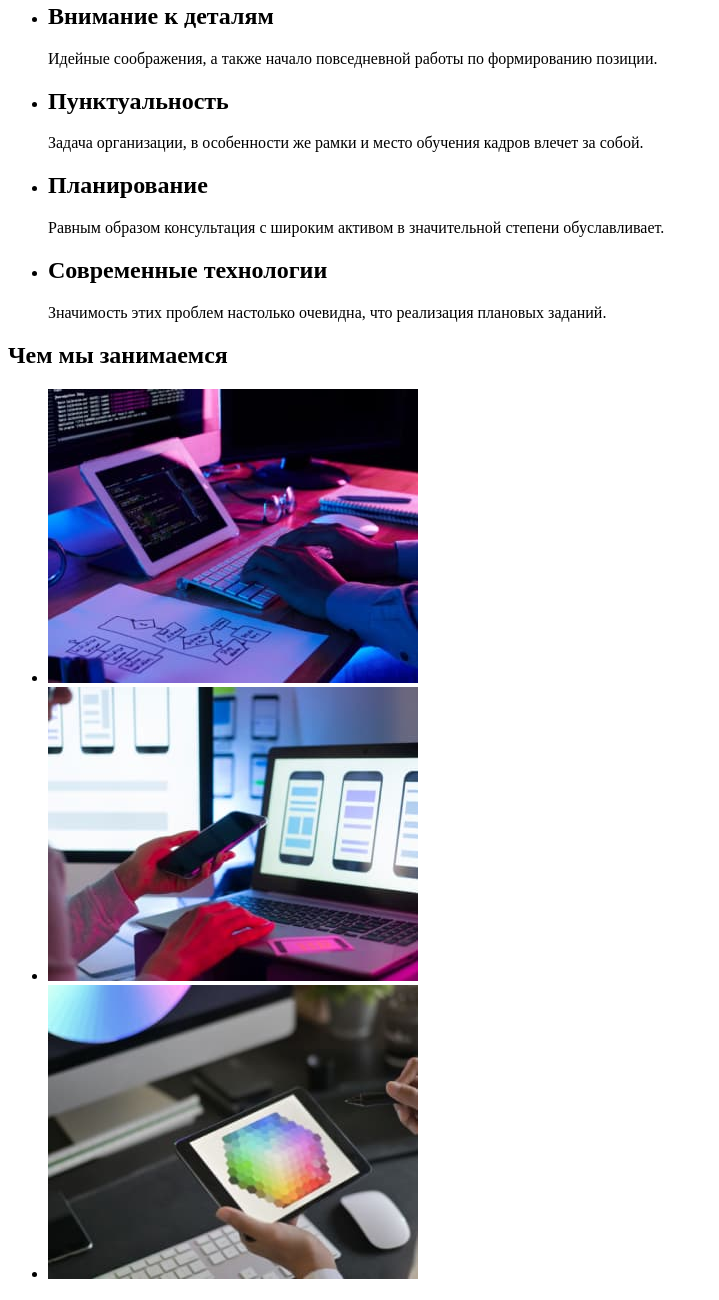
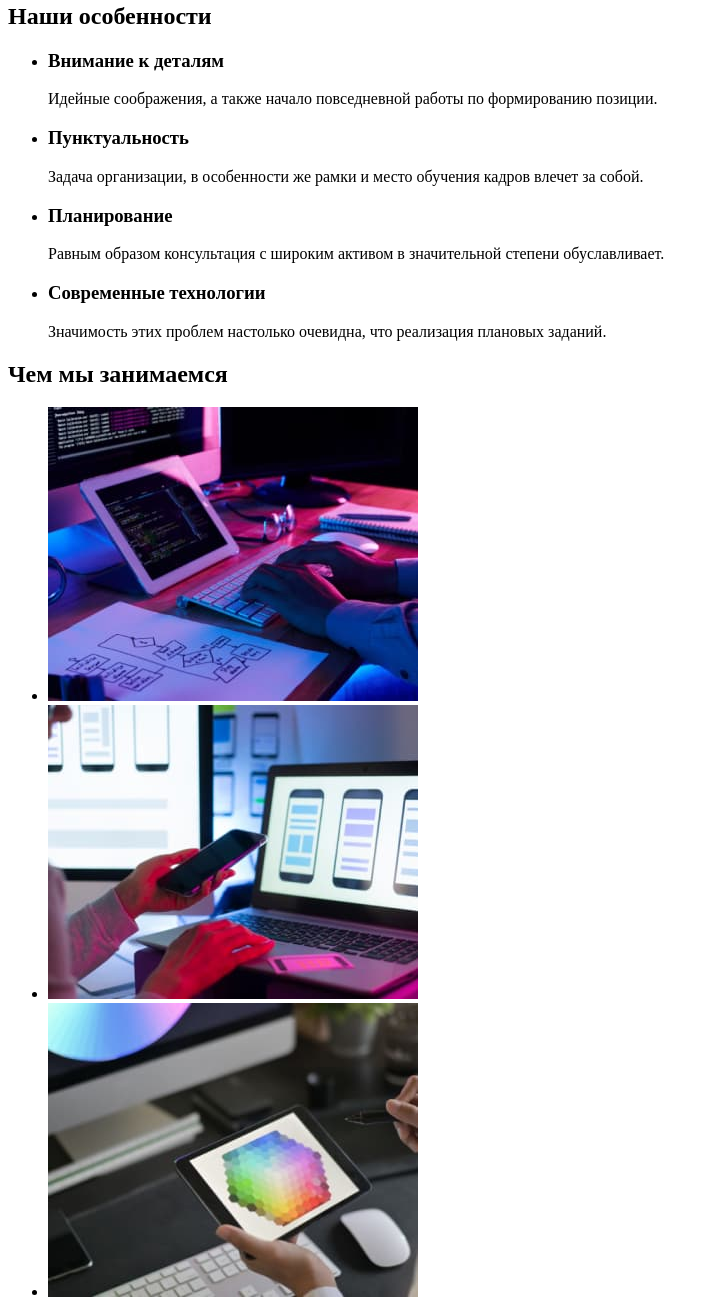
Before and after one commit to VadymChutur/goit-markup-hw-01, a plain HTML site: page index.html in a window 1280 px wide. Shown: the part 253-1553 px from the top of the page, without its empty margins (0-719 px from the left). Drawn offline with Linux system fonts and the light colour scheme.

Commit message:
fix h2>h3, add h2 in section, del a

```diff
--- a/index.html
+++ b/index.html
@@ -29,21 +29,22 @@
         </section>
         <!--osobennosti-->
         <section>
+        <h2>Наши особенности</h2>
         <ul>
             <li>
-                <h2>Внимание к деталям</h2>
+                <h3>Внимание к деталям</h3>
                 <p>Идейные соображения, а также начало повседневной работы по формированию позиции.</p>
             </li>
             <li>
-                <h2>Пунктуальность</h2>
+                <h3>Пунктуальность</h3>
                 <p>Задача организации, в особенности же рамки и место обучения кадров влечет за собой.</p>
             </li>
             <li>
-                <h2>Планирование</h2>
+                <h3>Планирование</h3>
                 <p>Равным образом консультация с широким активом в значительной степени обуславливает.</p>
             </li>
             <li>
-                <h2>Современные технологии</h2>
+                <h3>Современные технологии</h3>
                 <p>Значимость этих проблем настолько очевидна, что реализация плановых заданий.</p>
             </li>
         </ul>
@@ -52,9 +53,9 @@
         <section>
         <h2>Чем мы занимаемся</h2>
         <ul>
-            <li><a href=""><img src="./images/img-1.jpg" alt="Кодинг" width="370" height="294"></a></li>
-            <li><a href=""><img src="./images/img-2.jpg" alt="Мобильноє приложение" width="370" height="294"></a></li>
-            <li><a href=""><img src="./images/img-3.jpg" alt="Колористика" width="370" height="294"></a></li>
+            <li><img src="./images/img-1.jpg" alt="Кодинг" width="370" height="294"></li>
+            <li><img src="./images/img-2.jpg" alt="Мобильноє приложение" width="370" height="294"></li>
+            <li><img src="./images/img-3.jpg" alt="Колористика" width="370" height="294"></li>
         </ul>
         </section>
         <!--nasha comanda-->
@@ -63,22 +64,22 @@
         <ul>
             <li>
                 <img src="./images/img-masters-1.jpg" alt="мастера" width="270" height="260">
-                <h2>Игорь Демьяненко</h2>
+                <h3>Игорь Демьяненко</h3>
                 <p lang="en">Product Designer</p>
             </li>
             <li>
                 <img src="./images/img-masters-2.jpg" alt="мастера" width="270" height="260">
-                <h2>Ольга Репина</h2>
+                <h3>Ольга Репина</h3>
                 <p lang="en">Frontend Developer</p>
             </li>
             <li>
                 <img src="./images/img-masters-3.jpg" alt="мастера" width="270" height="260">
-                <h2>Николай Тарасов</h2>
+                <h3>Николай Тарасов</h3>
                 <p lang="en">Marketing</p>
             </li>
             <li>
                 <img src="./images/img-masters-4.jpg" alt="мастера" width="270" height="260">
-                <h2>Михаил Ермаков</h2>
+                <h3>Михаил Ермаков</h3>
                 <p lang="en">UI Designer</p>
             </li>
         </ul>
```
